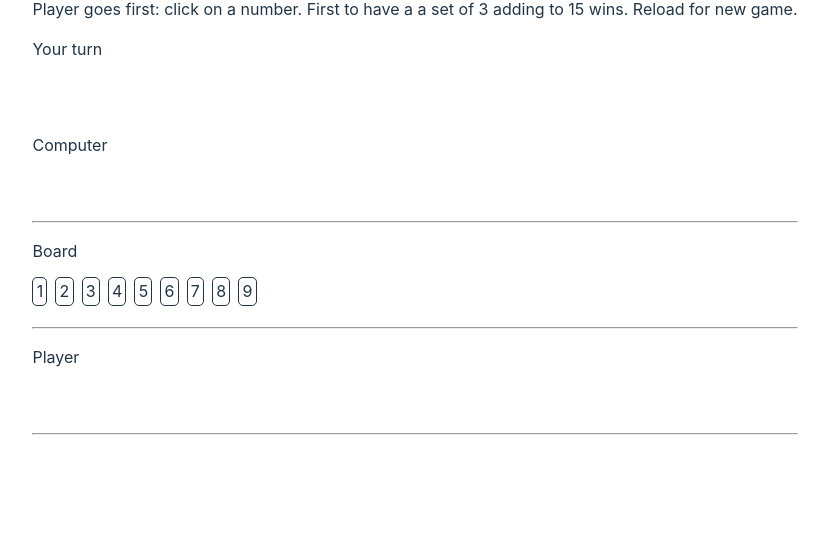
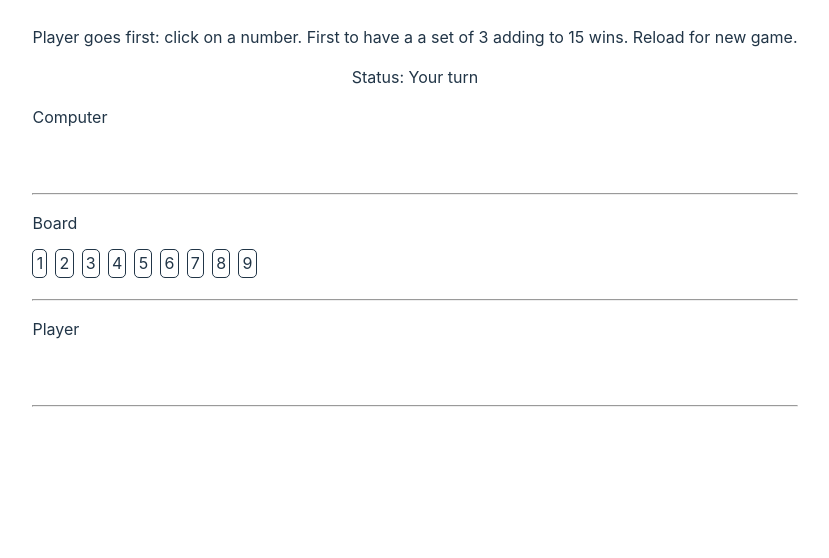
Before and after one commit to Unomars4/addTo15, a website built with Vite: page index.html in a window 1280 px wide. Shown: the part 242-800 px from the top of the page, without its empty margins (225-1054 px from the left). Built offline with nearby package versions, Linux system fonts and the light colour scheme.

Commit message:
fix update status function

```diff
--- a/game.js
+++ b/game.js
@@ -8,7 +8,10 @@ const Game = (() => {
 
     const getActivePlayer = () => activePlayer;
 
-    const getGameIsOver = () => GameBoard.someoneHasWon();
+    const getGameIsOver = () => GameBoard.playerWon() || GameBoard.computerWon();
+
+    const getPlayerHasWon = () => GameBoard.playerWon();
+    const getComputerHasWon = () => GameBoard.computerWon();
 
     const addToPlayer = (activePlayer, num) => {
         GameBoard.updateNumbers(activePlayer, num);
@@ -20,7 +23,7 @@ const Game = (() => {
         activePlayer = activePlayer == players[0] ? players[1] : players[0];
     }
 
-    return {getActivePlayer, switchActivePlayer, getGameIsOver, addToPlayer};
+    return {getPlayerHasWon, getComputerHasWon, getActivePlayer, switchActivePlayer, getGameIsOver, addToPlayer};
 })();
 
 export default Game;
--- a/gameboard.js
+++ b/gameboard.js
@@ -63,13 +63,11 @@ const GameBoard = (() => {
         }
     };
 
-    const someoneHasWon = () => {
-        const playersWon = pgCount.some(value => value >= 3);
-        const computersWon = cpCount.some(value => value >= 3);
-        return playersWon || computersWon;
-    };
+    const playerWon = () => pgCount.some(value => value >= 3);
+    const computerWon = () => cpCount.some(value => value >= 3);
 
-    return {updateNumbers, updateBoard, updateCounts, someoneHasWon, getCpCount, getPgCount, getBoard, getOccupied};
+
+    return {updateNumbers, updateBoard, updateCounts, playerWon, computerWon, getCpCount, getPgCount, getBoard, getOccupied};
 })();
 
 export default GameBoard;
--- a/main.js
+++ b/main.js
@@ -9,9 +9,7 @@ app.innerHTML = `
         Player goes first: click on a number. First to have a
         a set of 3 adding to 15 wins. Reload for new game.
     </p>
-    <section class="statusSection">
-        <p class="status"></p>
-    </section>
+    <p class="status"></p>
     <section class="aiSection">
         <p class="aiTitle">Computer</p>
         <div class="aiPicks"></div>
--- a/style.css
+++ b/style.css
@@ -46,6 +46,9 @@ section {
     cursor: pointer;
 }
 
+.status {
+    text-align: center;
+}
 
 @media (prefers-color-scheme: light) {
     :root {
--- a/ui.js
+++ b/ui.js
@@ -56,10 +56,17 @@ const Ui = (() => {
 
     const updateStatus = () => {
         const statusLine = document.querySelector(".status");
-        if (Game.getActivePlayer() == "Player") {
-            statusLine.textContent = "Your turn";
+
+        if (Game.getGameIsOver() && Game.getPlayerHasWon()) {
+            statusLine.textContent = "Status: You win";
+        } else if (Game.getGameIsOver() && Game.getComputerHasWon()) {
+            statusLine.textContent = "Status: You Lose";
+        } else if (Game.getActivePlayer() == "Player" && !Game.getGameIsOver()) {
+            statusLine.textContent = "Status: Your turn";
+        } else if (Game.getActivePlayer() == "Computer" && !Game.getGameIsOver()) {
+            statusLine.textContent = "Status: Computers turn";
         } else {
-            statusLine.textContent = "Computers turn";
+            statusLine.textContent = "Status: It's a draw";
         }
     }
 
```
